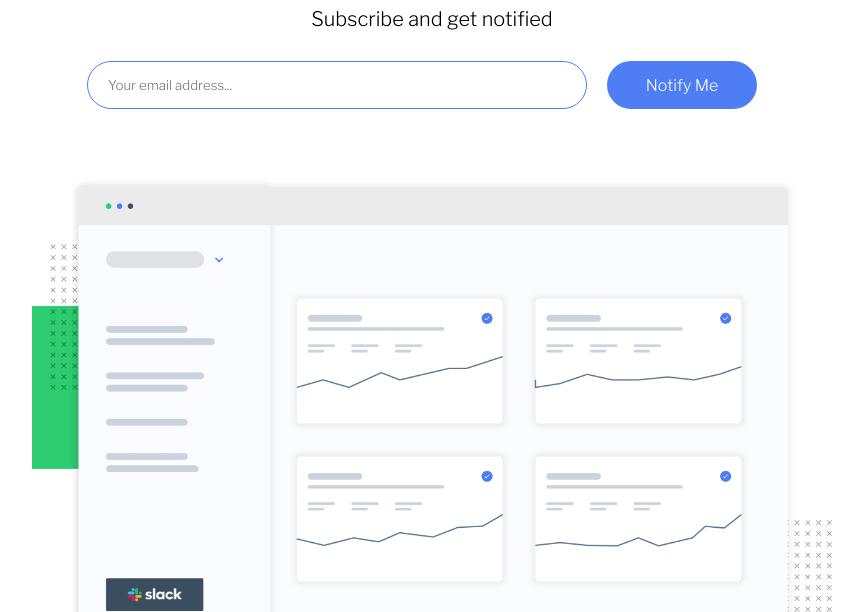
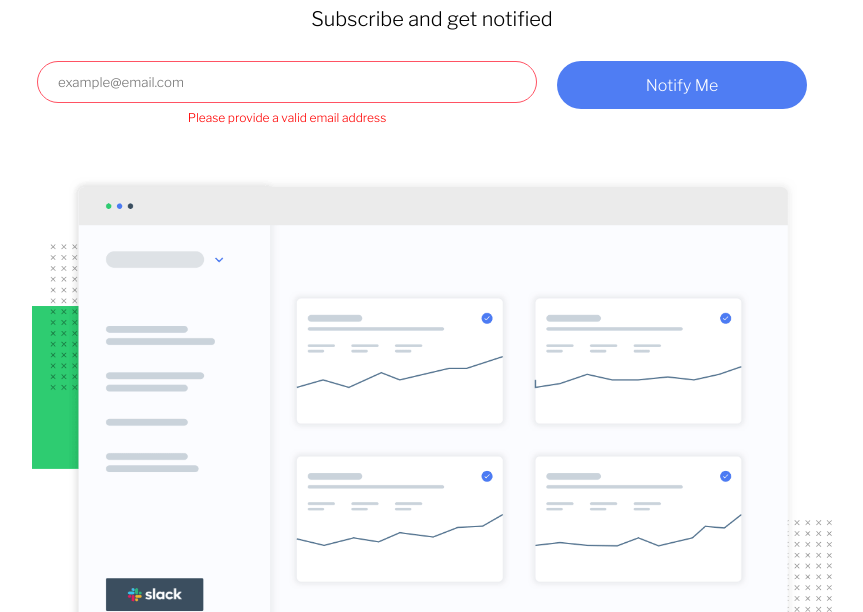
Before and after one commit to VipulGirme/Ping_coming_soon, a plain HTML site: page index.html in a window 1280 px wide. Both pictures are taken after a click on the button "Notify Me". Shown: the part 188-800 px from the top of the page, without its empty margins (208-1071 px from the left). Drawn offline with nearby package versions, Linux system fonts and the light colour scheme.

Commit message:
JS commit

```diff
--- a/app.js
+++ b/app.js
@@ -1,3 +1,17 @@
 const validation = (e) => {
-    console.log('Clicked')
+    var input = document.getElementsByTagName("input")[0]
+    var pattern = /([a-zA-Z0-9]+)\@([a-zA-Z]+)\.([a-zA-Z]{3})/;
+
+    if (input.value != "" && input.value.match(pattern)) {
+        alert("subimitted")
+    }
+    else {
+        input.style.borderColor = "hsl(354, 100%, 66%)";
+        input.placeholder = "example@email.com";
+        document.getElementById("error-msg").innerHTML = "Please provide a valid email address";
+        document.getElementById("error-msg").style.fontSize = '12px';
+        document.getElementById("error-msg").style.color = 'red'
+        return false
+    }
+
 }
--- a/styles.css
+++ b/styles.css
@@ -62,10 +62,9 @@ form {
 }
 
 .input {
-    display: flex;
-
+    display: inline-block;
     height: 3rem;
-
+    width: 250px;
 }
 
 .input input {
@@ -75,6 +74,11 @@ form {
     padding: 12px 20px;
     border-radius: 50px;
     border: 1px solid var(--primary-blue);
+}
+
+#error-msg {
+    width: 100%;
+    flex: 1;
 }
 
 .input .btn {
@@ -93,6 +97,7 @@ form {
 
 .btn {
     margin: 20px 0px;
+    width: 250px;
 }
 
 .dashboard-img {
@@ -150,9 +155,10 @@ footer {
     }
 
     .btn button {
-        width: 150px;
+        width: 100%;
     }
     .input {
         width: 500px;
+        display: inline-block;
     }
 }
```
